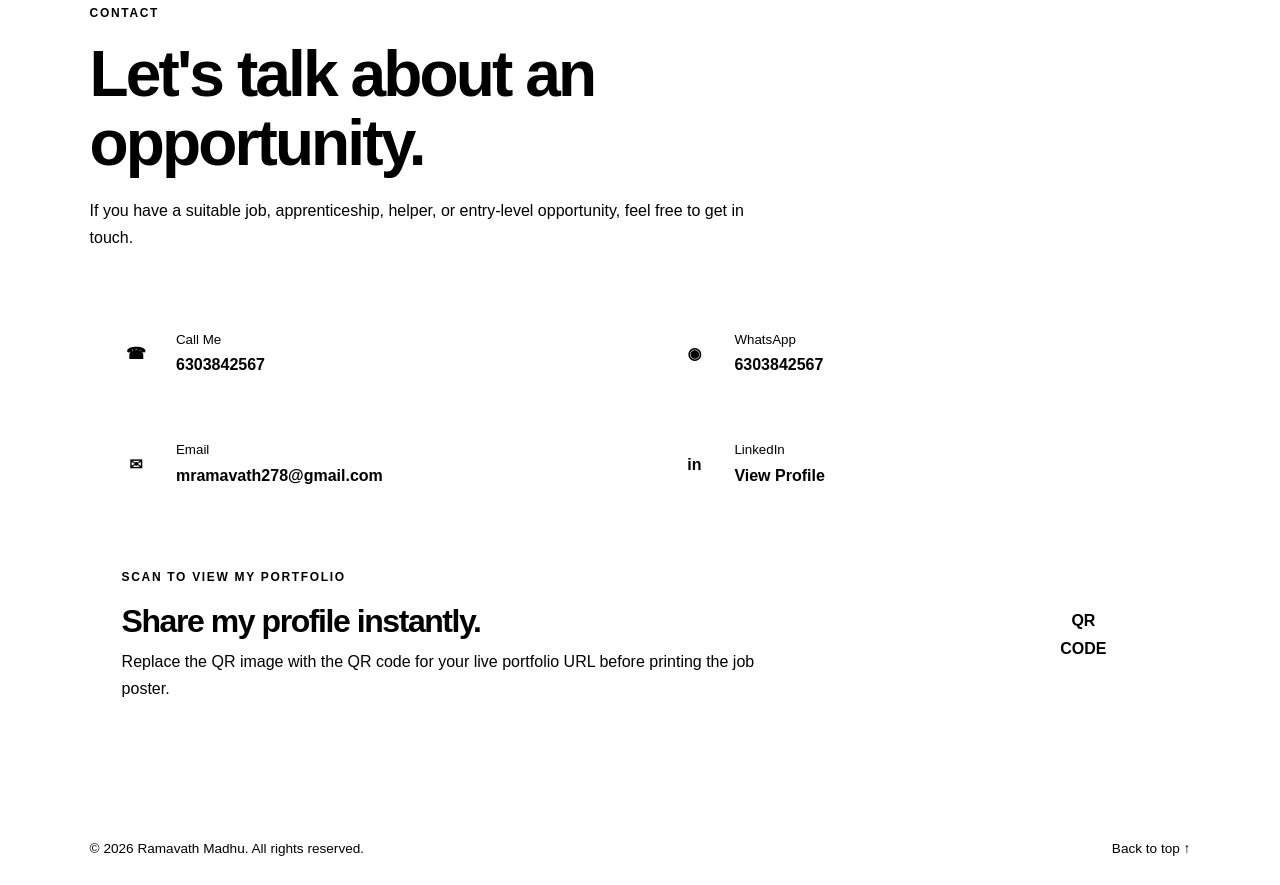
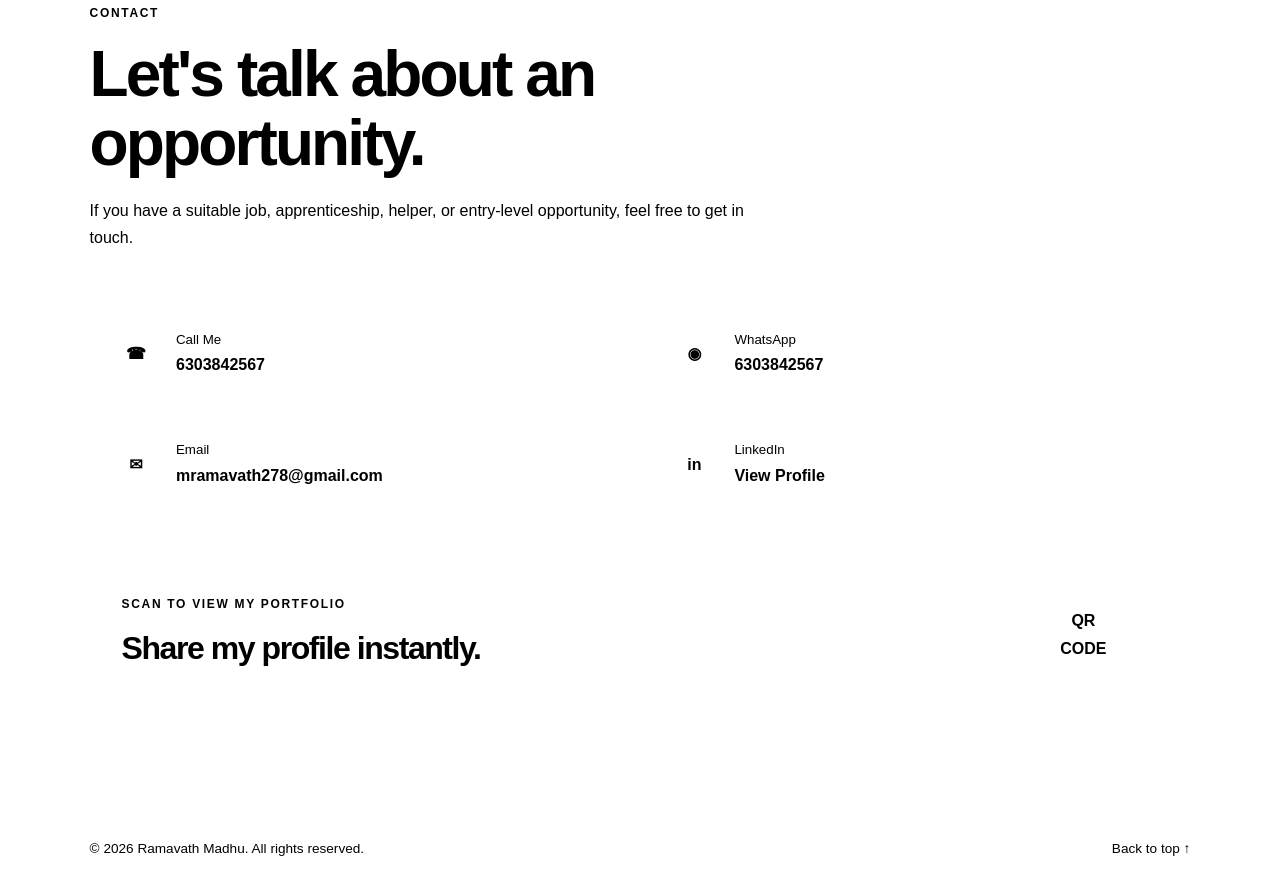
Before and after one commit to ramavathmadhu/Profile-Portfolio, a plain HTML site: page index.html in a window 1280 px wide. Shown: the part 5084-5969 px from the top of the page. Drawn offline with Linux system fonts and the light colour scheme.

Commit message:
Update index.html

```diff
--- a/index.html
+++ b/index.html
@@ -218,7 +218,6 @@
         <div>
           <p class="eyebrow">Scan to view my portfolio</p>
           <h3>Share my profile instantly.</h3>
-          <p>Replace the QR image with the QR code for your live portfolio URL before printing the job poster.</p>
         </div>
         <div class="qr-placeholder">QR<br>CODE</div>
       </div>
```
